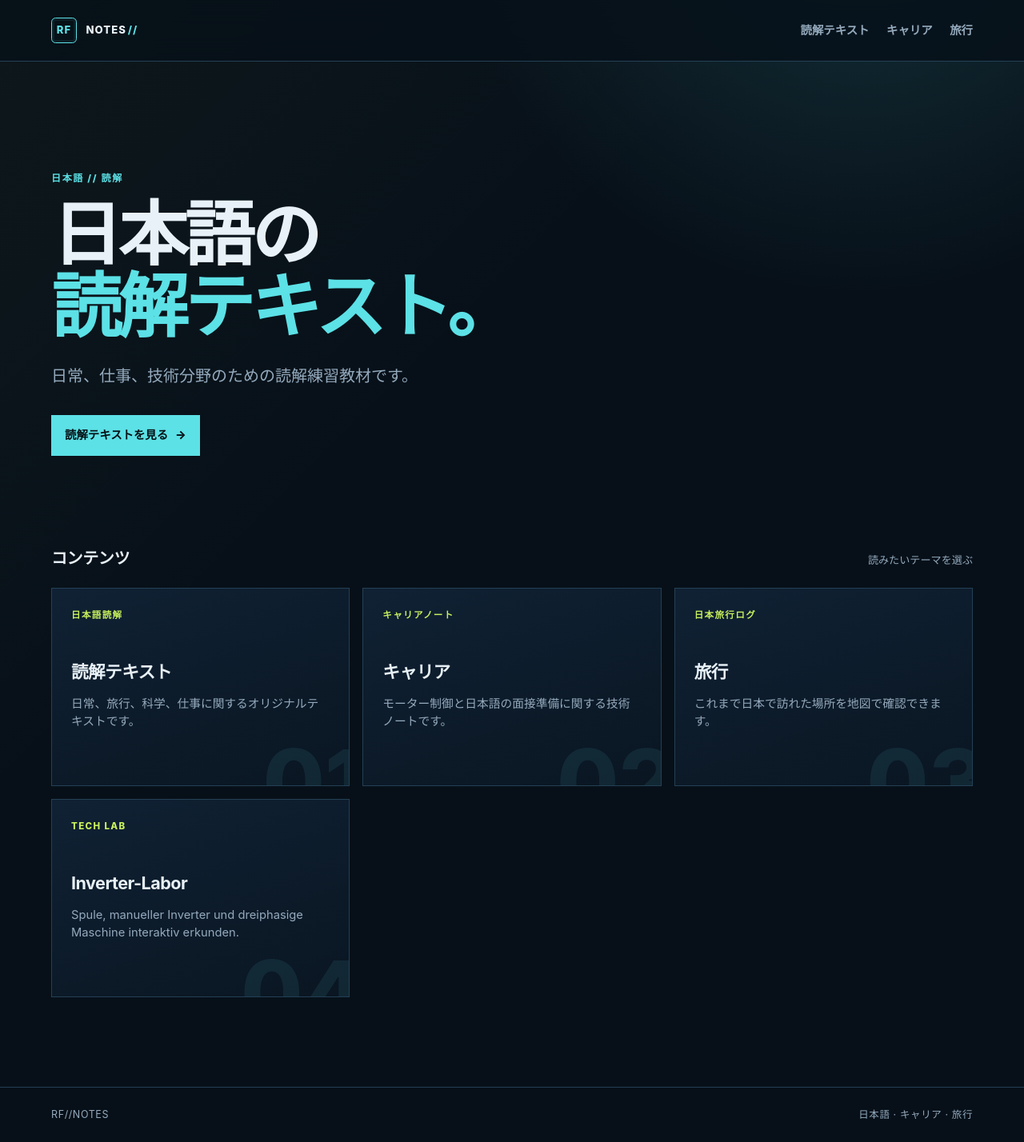
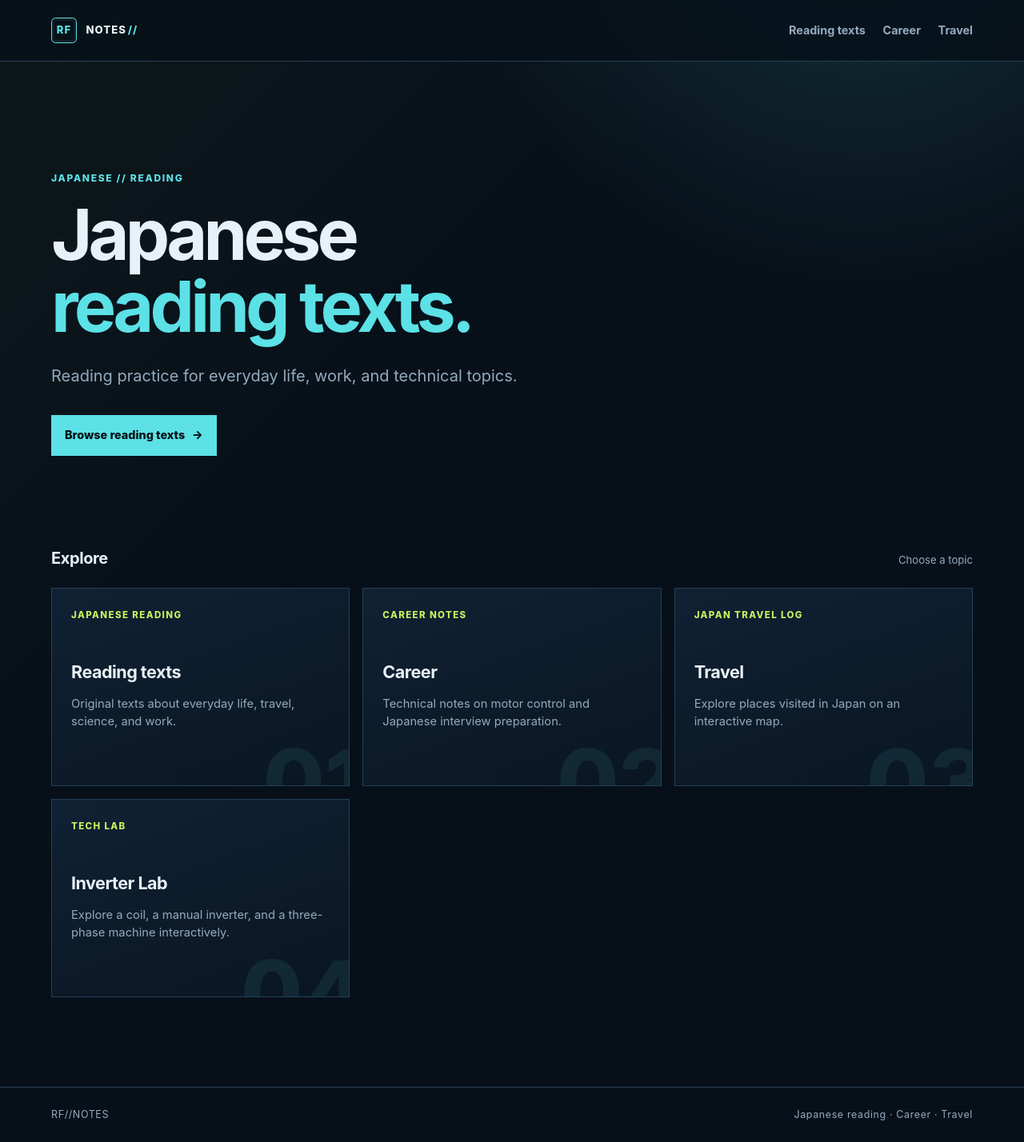
Before and after one commit to RobFil/robfil.github.io, a Jekyll site: the page built from index.md, in a window 1280 px wide. Shown: the whole page at 80% size. Built offline with Jekyll 4.4.1, drawn with Linux system fonts in a browser that asks for light colours.

Commit message:
Translate homepage interface to English

```diff
--- a/_config.yml
+++ b/_config.yml
@@ -1,8 +1,8 @@
-title: "日本のブログ"
-description: "日本語、キャリア、旅行"
+title: "RF NOTES"
+description: "Japanese reading, career, and travel"
 theme: minima
 
-# optional (schöne URLs)
+# Optional clean URLs
 permalink: /:categories/:year/:month/:day/:title/
 
 exclude:
--- a/_layouts/default.html
+++ b/_layouts/default.html
@@ -1,5 +1,5 @@
 <!doctype html>
-<html lang="ja">
+<html lang="en">
   <head>
     <meta charset="utf-8">
     <meta name="viewport" content="width=device-width, initial-scale=1">
@@ -11,14 +11,14 @@
     <div class="site-frame">
       <header class="site-header">
         <div class="site-header-inner">
-          <a class="site-brand" href="{{ '/' | relative_url }}" aria-label="ホーム">
+          <a class="site-brand" href="{{ '/' | relative_url }}" aria-label="Home">
             <span class="site-brand-mark" aria-hidden="true">RF</span>
             <span class="site-brand-text">NOTES<span>//</span></span>
           </a>
-          <nav class="site-nav" aria-label="メインナビゲーション">
-            <a href="{{ '/reading/' | relative_url }}">読解テキスト</a>
-            <a href="{{ '/career/' | relative_url }}">キャリア</a>
-            <a href="{{ '/travel/' | relative_url }}">旅行</a>
+          <nav class="site-nav" aria-label="Main navigation">
+            <a href="{{ '/reading/' | relative_url }}">Reading texts</a>
+            <a href="{{ '/career/' | relative_url }}">Career</a>
+            <a href="{{ '/travel/' | relative_url }}">Travel</a>
           </nav>
         </div>
       </header>
@@ -26,7 +26,7 @@
       <footer class="site-footer">
         <div class="site-footer-inner">
           <span>RF//NOTES</span>
-          <span>日本語 · キャリア · 旅行</span>
+          <span>Japanese reading · Career · Travel</span>
         </div>
       </footer>
     </div>
--- a/index.md
+++ b/index.md
@@ -1,40 +1,40 @@
 ---
 layout: home
-title: 日本語の読解
+title: Japanese Reading
 ---
 
 <section class="home-hero">
-  <p class="eyebrow">日本語 // 読解</p>
-  <h1>日本語の<br><span>読解テキスト。</span></h1>
-  <p class="home-intro">日常、仕事、技術分野のための読解練習教材です。</p>
-  <a class="button-link" href="{{ '/reading/' | relative_url }}">読解テキストを見る <span aria-hidden="true">→</span></a>
+  <p class="eyebrow">JAPANESE // READING</p>
+  <h1>Japanese<br><span>reading texts.</span></h1>
+  <p class="home-intro">Reading practice for everyday life, work, and technical topics.</p>
+  <a class="button-link" href="{{ '/reading/' | relative_url }}">Browse reading texts <span aria-hidden="true">→</span></a>
 </section>
 
 <section class="home-sections" aria-labelledby="areas-title">
   <div class="section-heading">
-    <h2 id="areas-title">コンテンツ</h2>
-    <span>読みたいテーマを選ぶ</span>
+    <h2 id="areas-title">Explore</h2>
+    <span>Choose a topic</span>
   </div>
   <div class="portal-grid">
     <a class="portal-card" data-index="01" href="{{ '/reading/' | relative_url }}">
-      <span class="portal-kicker">日本語読解</span>
-      <h2>読解テキスト</h2>
-      <p>日常、旅行、科学、仕事に関するオリジナルテキストです。</p>
+      <span class="portal-kicker">JAPANESE READING</span>
+      <h2>Reading texts</h2>
+      <p>Original texts about everyday life, travel, science, and work.</p>
     </a>
     <a class="portal-card" data-index="02" href="{{ '/career/' | relative_url }}">
-      <span class="portal-kicker">キャリアノート</span>
-      <h2>キャリア</h2>
-      <p>モーター制御と日本語の面接準備に関する技術ノートです。</p>
+      <span class="portal-kicker">CAREER NOTES</span>
+      <h2>Career</h2>
+      <p>Technical notes on motor control and Japanese interview preparation.</p>
     </a>
     <a class="portal-card" data-index="03" href="{{ '/travel/' | relative_url }}">
-      <span class="portal-kicker">日本旅行ログ</span>
-      <h2>旅行</h2>
-      <p>これまで日本で訪れた場所を地図で確認できます。</p>
+      <span class="portal-kicker">JAPAN TRAVEL LOG</span>
+      <h2>Travel</h2>
+      <p>Explore places visited in Japan on an interactive map.</p>
     </a>
     <a class="portal-card" data-index="04" href="{{ '/tech/inverter/' | relative_url }}">
       <span class="portal-kicker">TECH LAB</span>
-      <h2>Inverter-Labor</h2>
-      <p>Spule, manueller Inverter und dreiphasige Maschine interaktiv erkunden.</p>
+      <h2>Inverter Lab</h2>
+      <p>Explore a coil, a manual inverter, and a three-phase machine interactively.</p>
     </a>
   </div>
 </section>
```
